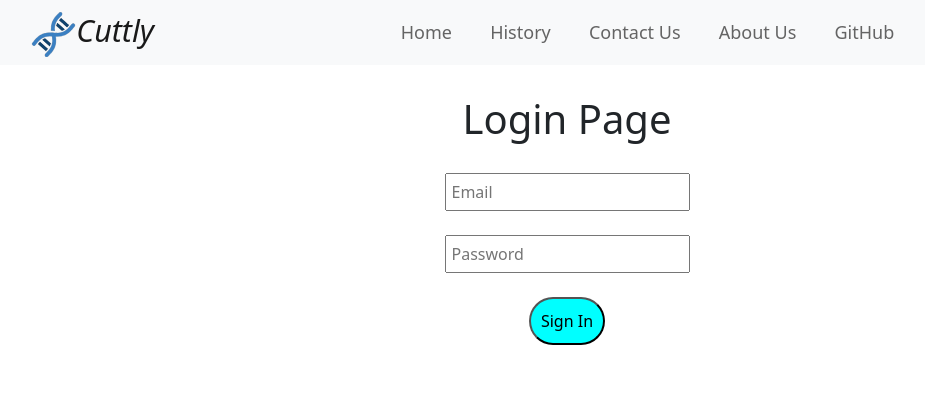
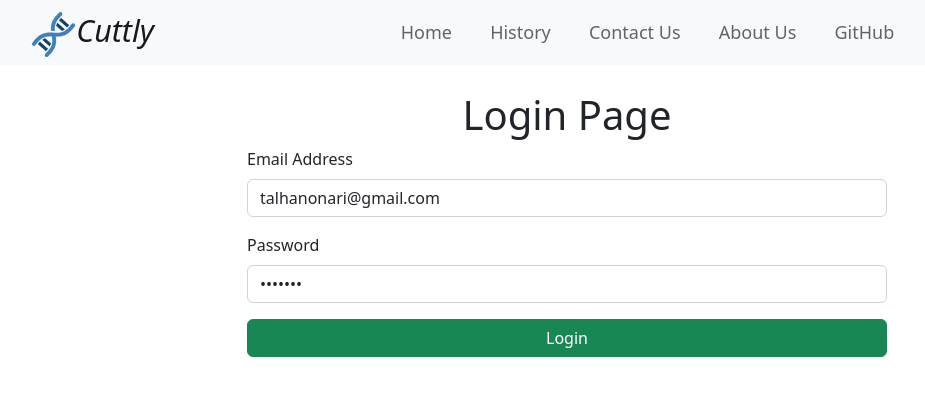
Before and after one commit to zohaibabdullah1/URL-Shortner, a React (Create React App) app in the folder url-shortner/: page /login in a window 1280 px wide. Shown: the top 396 px of the page, without its empty margins (73-998 px from the left). Built offline with nearby package versions, Linux system fonts and the light colour scheme.

Commit message:
Login Form Done

```diff
--- a/url-shortner/src/Home.js
+++ b/url-shortner/src/Home.js
@@ -77,7 +77,7 @@ const Home = () => {
           </div>
       </Form>
       <Form>
-        <h4 className="display-6 text-center">Open Your Last Short URL</h4>
+        <h4 className="display-6 text-center">Copy Your Last Short URL</h4>
       <FormGroup className="position-relative shortUrl_copy">
         <Input type='text' name="shortUrl" value={data[data.length-1].shortUrl} disabled/>
         <Button variant='info' onClick={copyUrl}><i className="material-icons icon">content_copy</i></Button>
--- a/url-shortner/src/Login.js
+++ b/url-shortner/src/Login.js
@@ -1,5 +1,6 @@
 import React, { useEffect } from 'react';
-import './login.css';
+import Button from 'react-bootstrap/Button';
+import {Form, FormGroup, Label, Input} from 'reactstrap';
 import { Outlet, useNavigate } from 'react-router-dom';
 
 const Login = () => {
@@ -17,12 +18,20 @@ const Login = () => {
 
     return (
     <div className='login'>
-        <h1>Login Page</h1>
-        <form className='formLogin'>
-        <input type="email" name='email' placeholder='Email'/><br/><br/>
-        <input type="password" name='password' placeholder='Password'/><br/><br/>
-        <button onClick={login}>Sign In</button>
-        </form>
+        <Form action='post'>
+        <h2 className="display-6">Login Page</h2>
+        <FormGroup className="position-relative">
+          <Label for="email">Email Address</Label>
+          <Input type='email' value="talhanonari@gmail.com" required/>
+        </FormGroup>
+        <FormGroup className="position-relative">
+          <Label for="password">Password</Label>
+          <Input type='password' value="syco321" required/>
+        </FormGroup>
+          <div className="d-grid">
+      <Button variant='success' size='md' onClick={login}>Login</Button>
+          </div>
+      </Form>
         <Outlet/>
     </div>
     )
--- a/url-shortner/src/index.css
+++ b/url-shortner/src/index.css
@@ -5,9 +5,6 @@
 .HomeForm{
     width: 100%;
     /* background-image: url("https://cdn.dribbble.com/uploads/39417/original/49dbf46eae15d227fc95a69cee31251e.mp4?1657824906"); */
-}
-.navbar{
-background-color: red;
 }
 .Main-Div{
     width: 100%;
@@ -86,6 +83,9 @@ a:hover{
     border: 3px dashed black;
     border-radius: 8px;
 }
+.update{
+    display: flex;
+}
 .icon{
     font-size: 20px;
     padding: auto;
```
